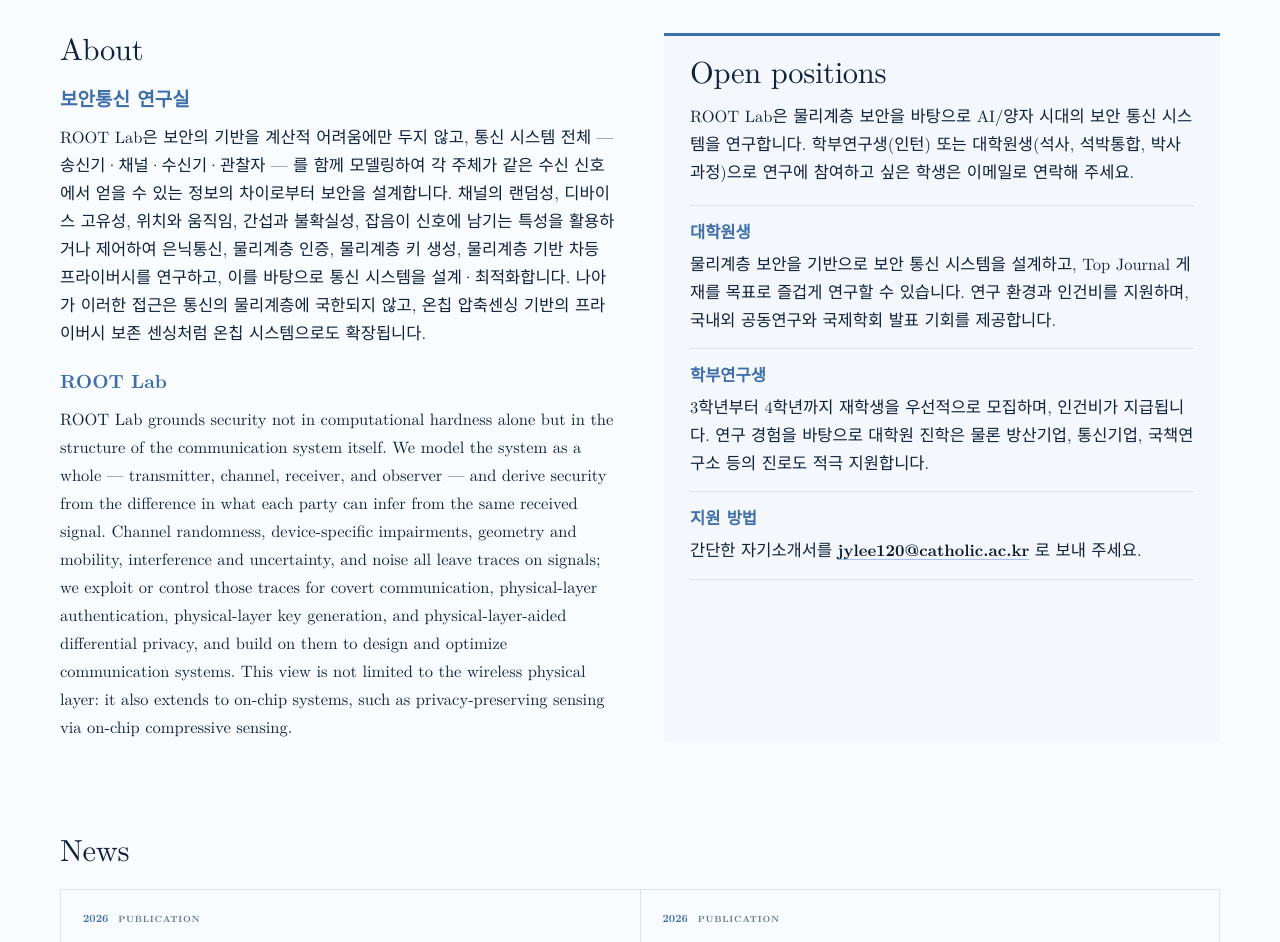
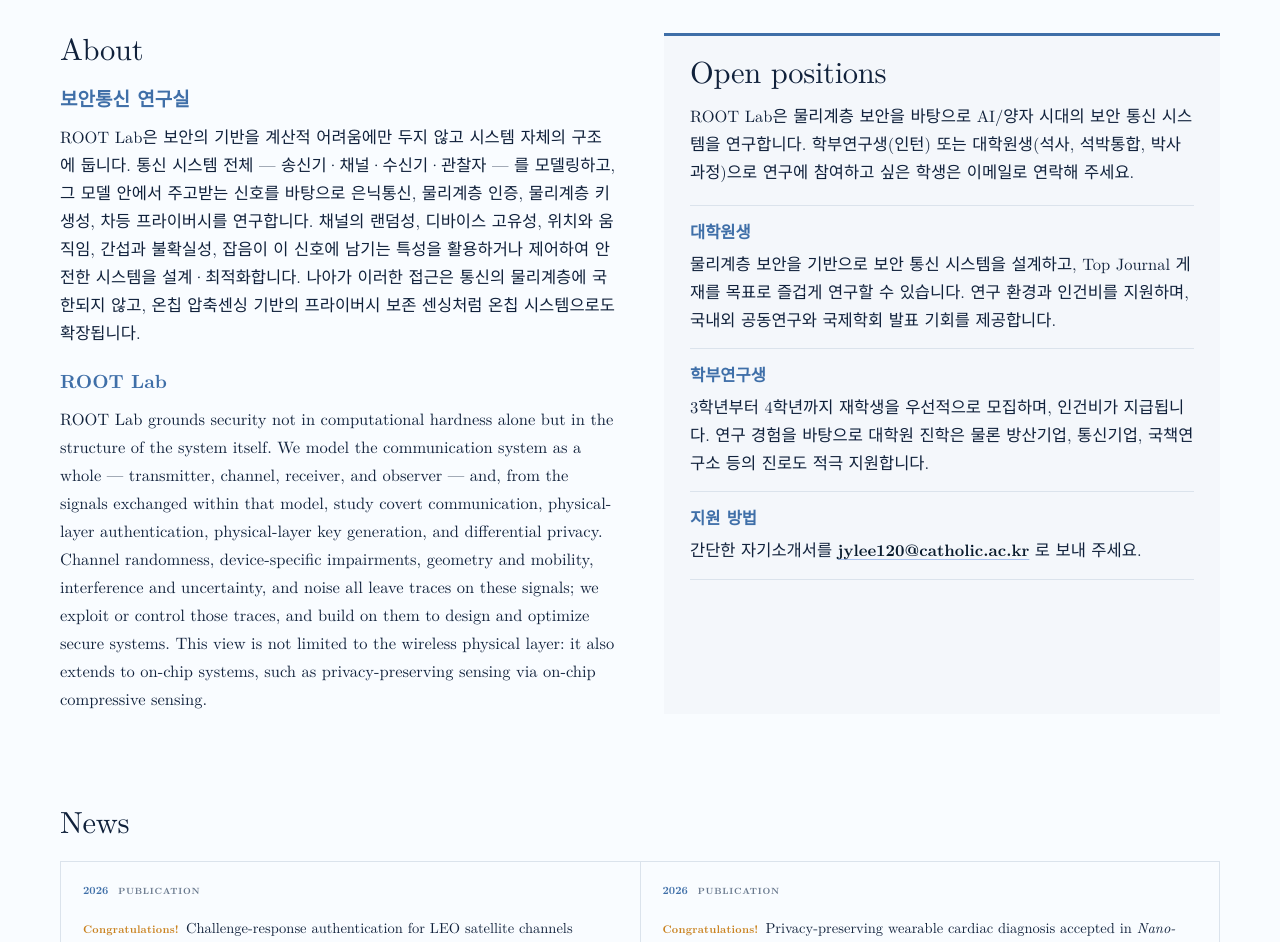
Before and after one commit to root-jylee/root-jylee.github.io, a plain HTML site: page index.html in a window 1280 px wide. Shown: the part 460-1402 px from the top of the page. Drawn offline with Linux system fonts and the light colour scheme.

Commit message:
Foreground the core approach in About (#38)
Restate the About (KR/EN) around the lab's core method: model the
communication system as a whole and, from the signals exchanged within
that model, study covert communication, physical-layer authentication,
physical-layer key generation, and differential privacy. Removes the
duplicate listing and keeps the on-chip extension.


Claude-Session: https://claude.ai/code/session_01SH5JumREMWSvVFbqjGZATy

Co-authored-by: Claude <noreply@anthropic.com>

```diff
--- a/index.html
+++ b/index.html
@@ -68,8 +68,8 @@
       <div class="about-col">
         <div class="section-label-row"><h2 class="section-title">About</h2></div>
       <div class="about-grid">
-        <div><h3>보안통신 연구실</h3><p>ROOT Lab은 보안의 기반을 계산적 어려움에만 두지 않고, 통신 시스템 전체 &mdash; 송신기·채널·수신기·관찰자 &mdash; 를 함께 모델링하여 각 주체가 같은 수신 신호에서 얻을 수 있는 정보의 차이로부터 보안을 설계합니다. 채널의 랜덤성, 디바이스 고유성, 위치와 움직임, 간섭과 불확실성, 잡음이 신호에 남기는 특성을 활용하거나 제어하여 은닉통신, 물리계층 인증, 물리계층 키 생성, 물리계층 기반 차등 프라이버시를 연구하고, 이를 바탕으로 통신 시스템을 설계·최적화합니다. 나아가 이러한 접근은 통신의 물리계층에 국한되지 않고, 온칩 압축센싱 기반의 프라이버시 보존 센싱처럼 온칩 시스템으로도 확장됩니다.</p></div>
-        <div><h3>ROOT Lab</h3><p>ROOT Lab grounds security not in computational hardness alone but in the structure of the communication system itself. We model the system as a whole &mdash; transmitter, channel, receiver, and observer &mdash; and derive security from the difference in what each party can infer from the same received signal. Channel randomness, device-specific impairments, geometry and mobility, interference and uncertainty, and noise all leave traces on signals; we exploit or control those traces for covert communication, physical-layer authentication, physical-layer key generation, and physical-layer-aided differential privacy, and build on them to design and optimize communication systems. This view is not limited to the wireless physical layer: it also extends to on-chip systems, such as privacy-preserving sensing via on-chip compressive sensing.</p></div>
+        <div><h3>보안통신 연구실</h3><p>ROOT Lab은 보안의 기반을 계산적 어려움에만 두지 않고 시스템 자체의 구조에 둡니다. 통신 시스템 전체 &mdash; 송신기·채널·수신기·관찰자 &mdash; 를 모델링하고, 그 모델 안에서 주고받는 신호를 바탕으로 은닉통신, 물리계층 인증, 물리계층 키 생성, 차등 프라이버시를 연구합니다. 채널의 랜덤성, 디바이스 고유성, 위치와 움직임, 간섭과 불확실성, 잡음이 이 신호에 남기는 특성을 활용하거나 제어하여 안전한 시스템을 설계·최적화합니다. 나아가 이러한 접근은 통신의 물리계층에 국한되지 않고, 온칩 압축센싱 기반의 프라이버시 보존 센싱처럼 온칩 시스템으로도 확장됩니다.</p></div>
+        <div><h3>ROOT Lab</h3><p>ROOT Lab grounds security not in computational hardness alone but in the structure of the system itself. We model the communication system as a whole &mdash; transmitter, channel, receiver, and observer &mdash; and, from the signals exchanged within that model, study covert communication, physical-layer authentication, physical-layer key generation, and differential privacy. Channel randomness, device-specific impairments, geometry and mobility, interference and uncertainty, and noise all leave traces on these signals; we exploit or control those traces, and build on them to design and optimize secure systems. This view is not limited to the wireless physical layer: it also extends to on-chip systems, such as privacy-preserving sensing via on-chip compressive sensing.</p></div>
       </div>
       </div>
       <div class="openings-col" id="open-positions">
```
